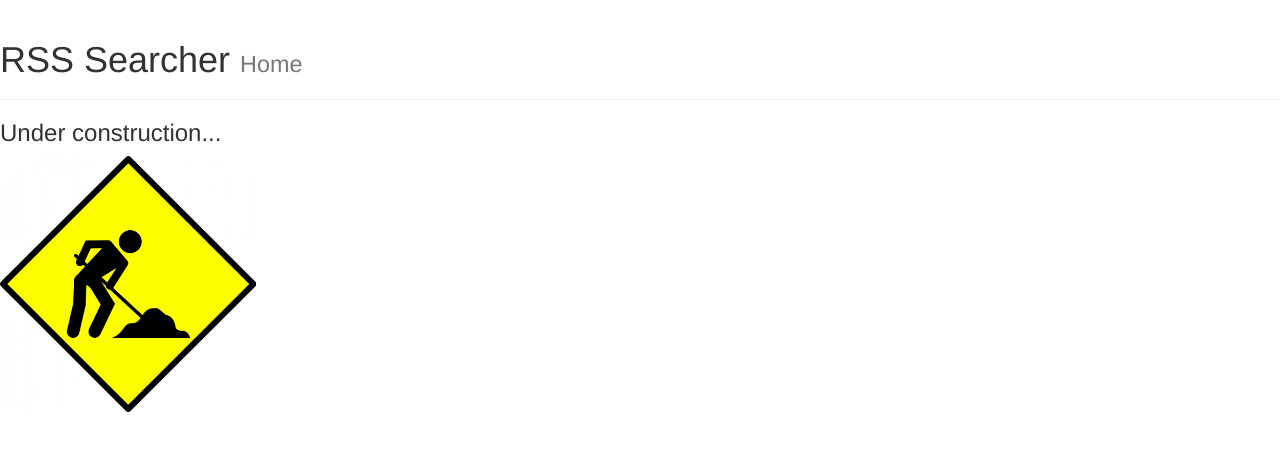
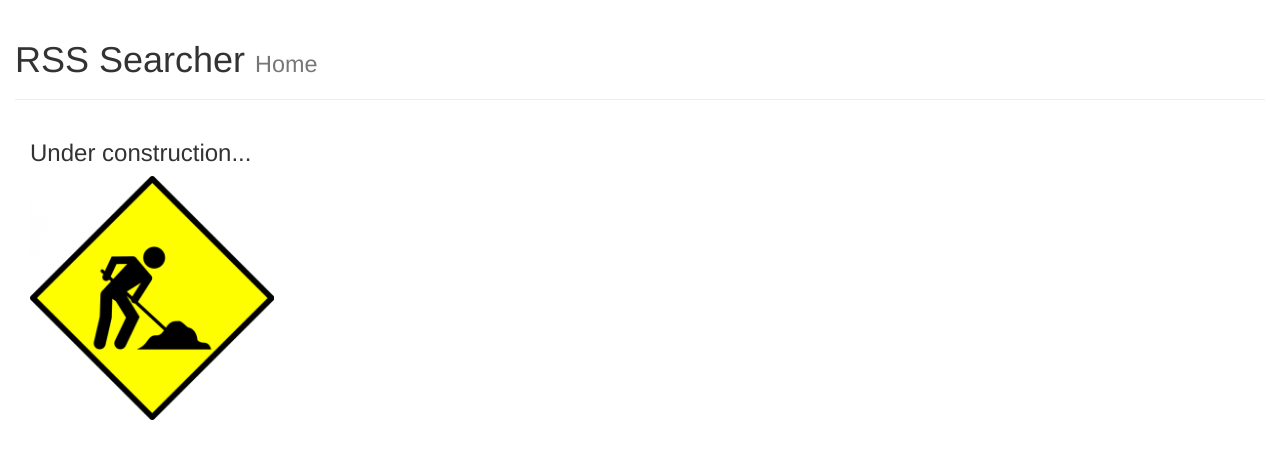
Before and after one commit to IoannisCleary/Press, a Django app: template press/templates/rssSearcher/home.html in a window 1280 px wide. Shown: the top 459 px of the page. Run offline with Django 3.2, Linux system fonts and the light colour scheme; the template is opened without the code that fills it, so the values that code supplies are empty; some libraries are stand-ins or nearby versions.

Commit message:
Base template Updated
Added containers of type container-fluid :
- One for the whole page
- One for the body

```diff
--- a/press/templates/base.html
+++ b/press/templates/base.html
@@ -15,12 +15,14 @@
     </head>
 
     <body>
+	<div class="container-fluid">
 		<div class="page-header">
 			<h1>RSS Searcher <small>{% block page_title %}{% endblock %}</small></h1>
 		</div>
-        <div>
+
+        <div class="container-fluid">
             {% block body_block %}{% endblock %}
         </div>
-
+	</div>
     </body>
 </html>
```
